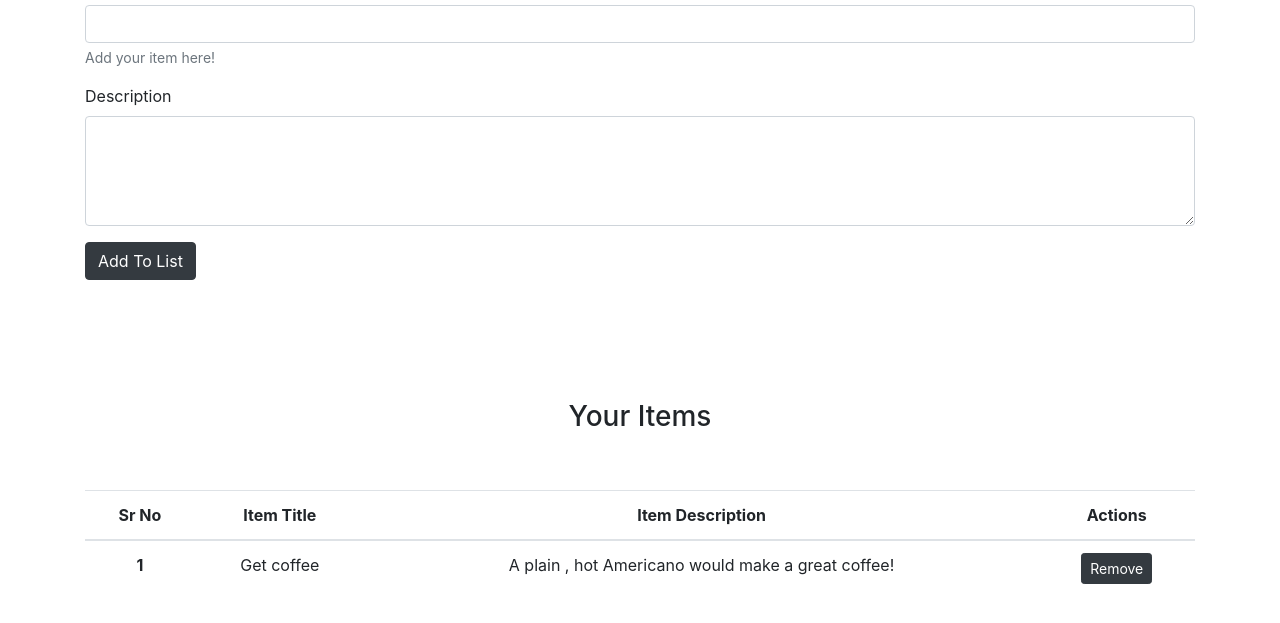
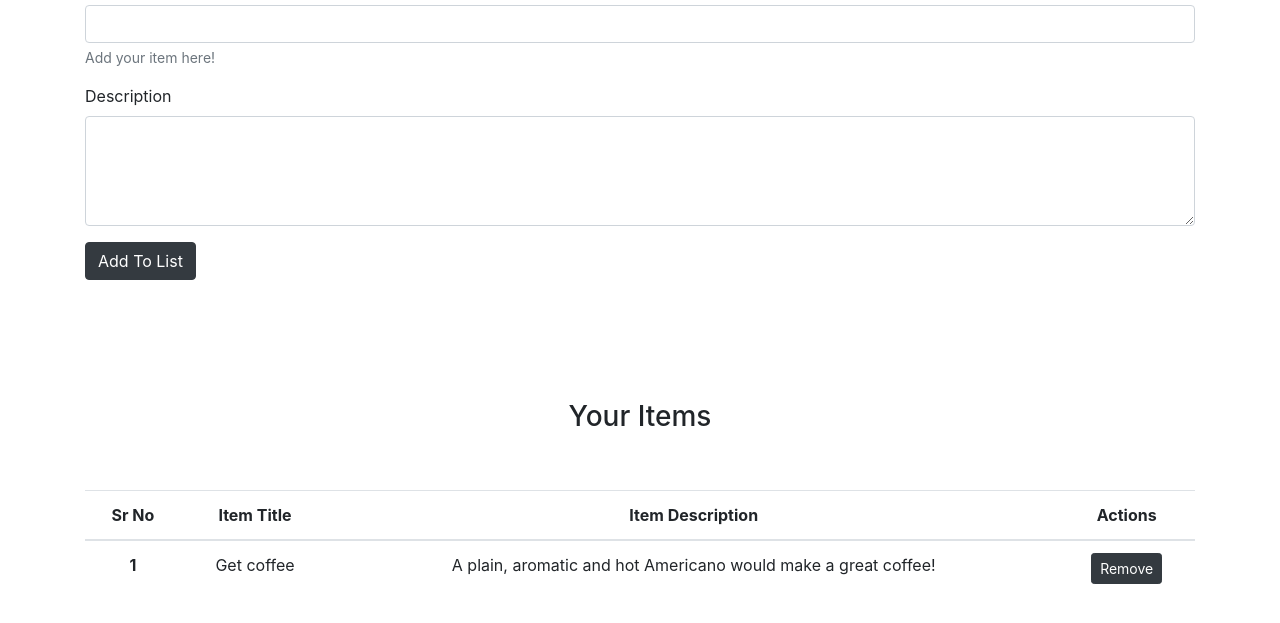
Before and after one commit to yellomello6/todolist, a plain HTML site: page index.html in a window 1280 px wide. Shown: the part 153-776 px from the top of the page. Drawn offline with nearby package versions, Linux system fonts and the light colour scheme.

Commit message:
coffeechange

```diff
--- a/index.html
+++ b/index.html
@@ -100,7 +100,7 @@
                     <tr>
                         <th scope="row">1</th>
                         <td>Get coffee</td>
-                        <td>A plain , hot Americano would make a great coffee!</td>
+                        <td>A plain, aromatic and hot Americano would make a great coffee!</td>
                         <td><button id="remove" class="btn btn-sm btn-dark">Remove</button></td>
 
                     </tr>
```
